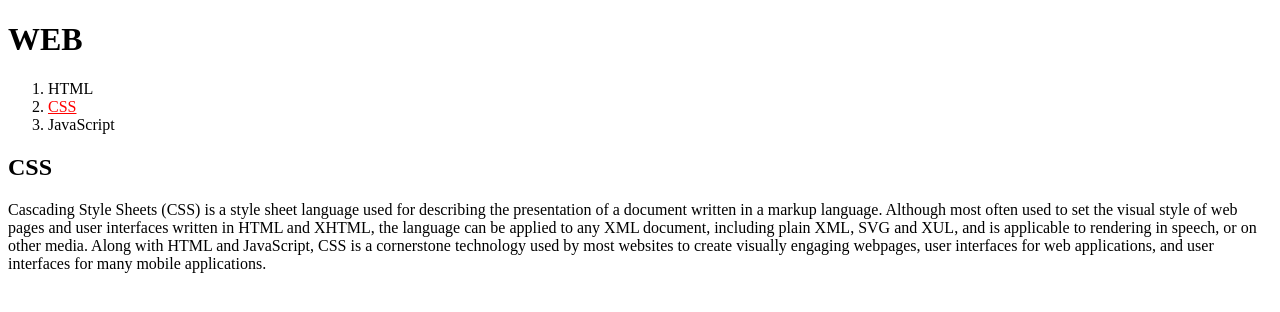
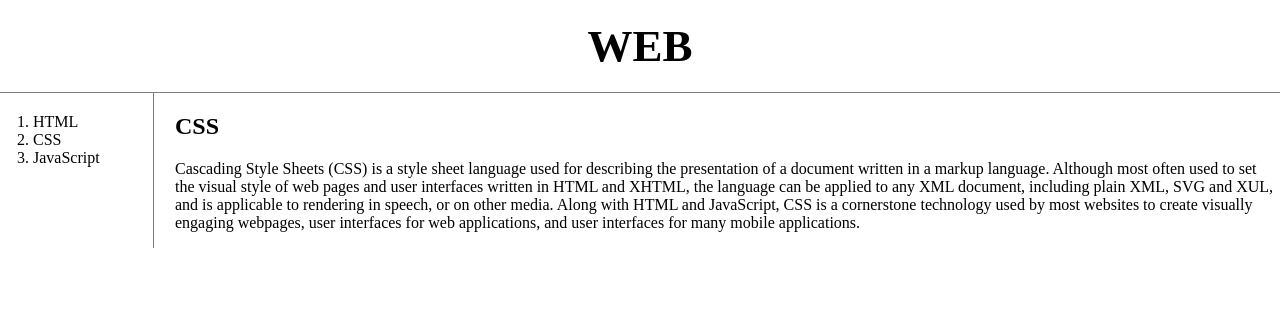
Before and after one commit to doyoung926/doyoung926.github.io.test, a plain HTML site: page 2.html in a window 1280 px wide. Drawn offline with Linux system fonts and the light colour scheme; a script that the page names is missing.

Commit message:
v7.0
1. CSS

```diff
--- a/2.html
+++ b/2.html
@@ -1,7 +1,7 @@
 <!doctype html>
 <html>
 <head>
-  <title>WEB1 - CSS</title>
+  <title>WEB - CSS</title>
   <meta charset="utf-8">
   <!-- Global site tag (gtag.js) - Google Analytics -->
   <script async src="https://www.googletagmanager.com/gtag/js?id=G-F053L25S7G"></script>
@@ -14,16 +14,41 @@
   </script>
   <style>
     a {
-      color:black;
+      color: black;
       text-decoration: none;
+    }
+    h1 {
+      font-size: 45px;
+      text-align: center;
+      border-bottom: 1px solid gray;
+      margin: 0;
+      padding: 20px;
+    }
+    #grid ol {
+      border-right: 1px solid gray;
+      width: 100px;
+      margin: 0;
+      padding: 20px;
+      padding-left: 33px;
+    }
+    body {
+      margin: 0;
+    }
+    #grid {
+      display: grid;
+      grid-template-columns: 150px 1fr;
+    }
+    #article {
+      padding-left: 25px;
     }
   </style>
 </head>
 <body>
   <h1><a href="index.html">WEB</a></h1>
+  <div id="grid">
     <ol>
       <li><a href="1.html">HTML</a></li>
-    <li><a href="2.html" style="color:red; text-decoration: underline">CSS</a></li>
+      <li><a href="2.html">CSS</a></li>
       <li><a href="3.html">JavaScript</a></li>
     </ol>
     <!--
@@ -34,10 +59,13 @@
       <li><a href="3.html"><font color="red">JavaScript</font></a></li>
     </ol>
     -->
+    <div id="article">
       <h2>CSS</h2>
       <p>
         Cascading Style Sheets (CSS) is a style sheet language used for describing the presentation of a document written in a markup language. Although most often used to set the visual style of web pages and user interfaces written in HTML and XHTML, the language can be applied to any XML document, including plain XML, SVG and XUL, and is applicable to rendering in speech, or on other media. Along with HTML and JavaScript, CSS is a cornerstone technology used by most websites to create visually engaging webpages, user interfaces for web applications, and user interfaces for many mobile applications.
       </p>
+    </div>
+  </div>
   <p>
     <div id="disqus_thread"></div>
 <script>
```
Also changed, not shown: 1.html (+1 -1 lines), 3.html (+1 -1 lines), box.html (added, +20 -0 lines), grid.html (added, +23 -0 lines), index.html (+1 -1 lines), mediaquery.html (added, +23 -0 lines). Lines whose indentation alone changed are shown as unchanged.
